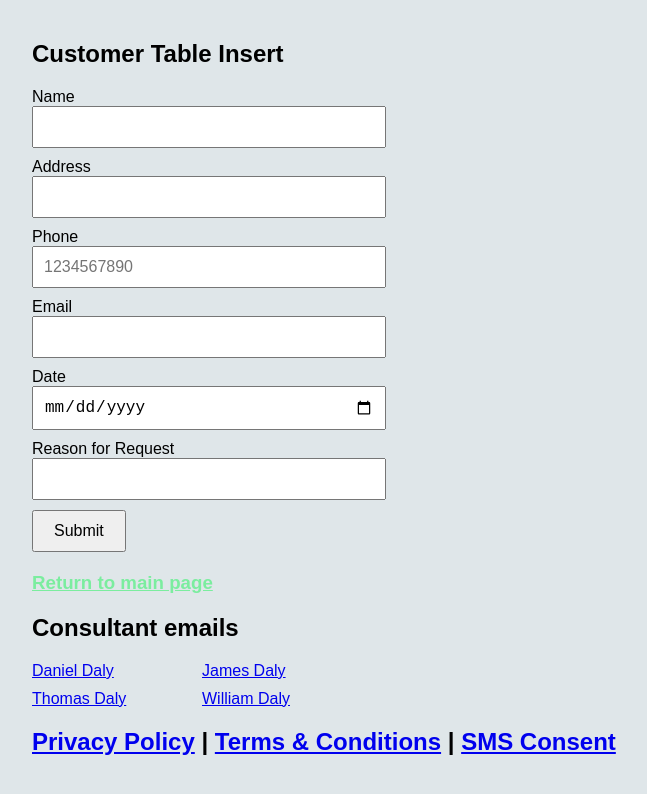
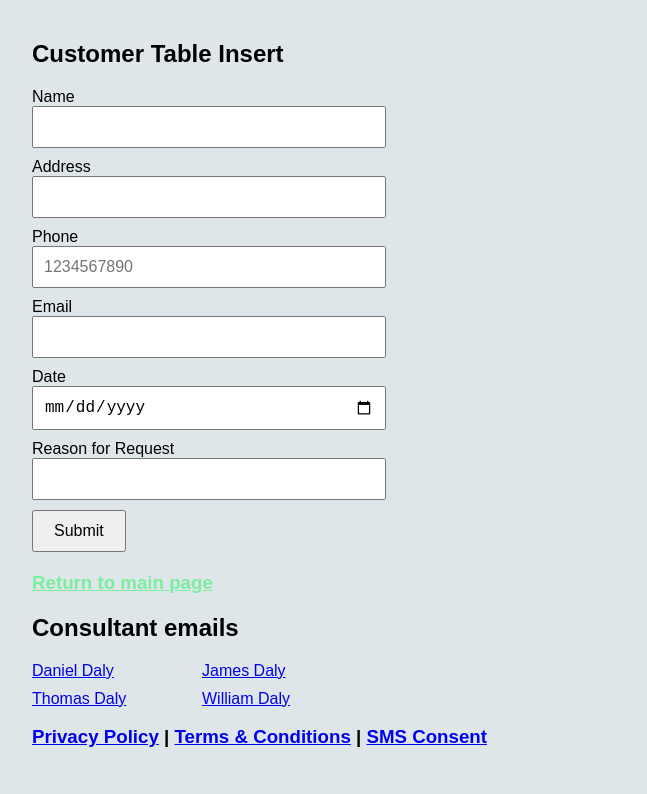
Before and after one commit to Korgano011/true-website, a plain HTML site: page index1.html in a window 1280 px wide. Shown: the whole page, without its empty margins (308-955 px from the left). Drawn offline with Linux system fonts and the light colour scheme.

Commit message:
Change heading from h2 to h3 for policy links

```diff
--- a/index1.html
+++ b/index1.html
@@ -194,7 +194,7 @@ email.focus();
     <a href="mailto:tom.daly@dalydiligence.com">Thomas Daly</a>
     <a href="mailto:will.daly@dalydiligence.com">William Daly</a>
 </div>
-<h2><a href="/privacy.html" >Privacy Policy</a> | <a href="/terms.html" >Terms &amp; Conditions</a> | <a href="/sms-consent.html" >SMS Consent</a></h2>
+<h3><a href="/privacy.html" >Privacy Policy</a> | <a href="/terms.html" >Terms &amp; Conditions</a> | <a href="/sms-consent.html" >SMS Consent</a></h3>
 
 </body>
 </html>
```
